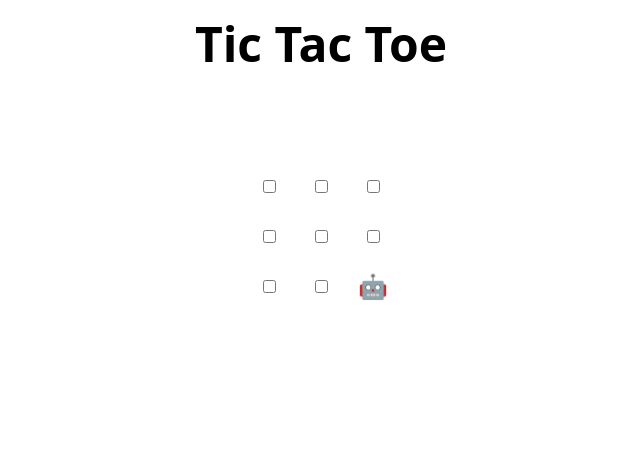
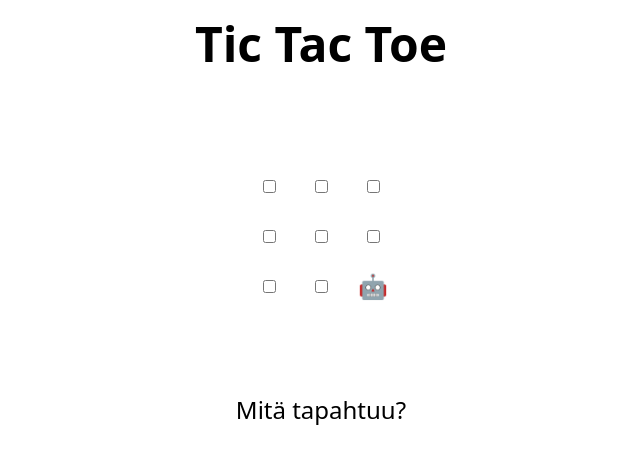
Before and after one commit to AatuSip/skills-review-pull-requests, a plain HTML site: page index.html in a window 1280 px wide. Shown: the whole page, without its empty margins (319-959 px from the left). Drawn offline with Linux system fonts and the light colour scheme.

Commit message:
Update index.html
Git hub ok

```diff
--- a/index.html
+++ b/index.html
@@ -48,7 +48,7 @@
 </table>
 
 <h2 hidden>Game over, refresh to play again 🧑‍💻 🤖!</h2>
-
+Mitä tapahtuu?
 <script>
   // Initialization
   const boxes = Array.from(document.querySelectorAll("td"));
```
